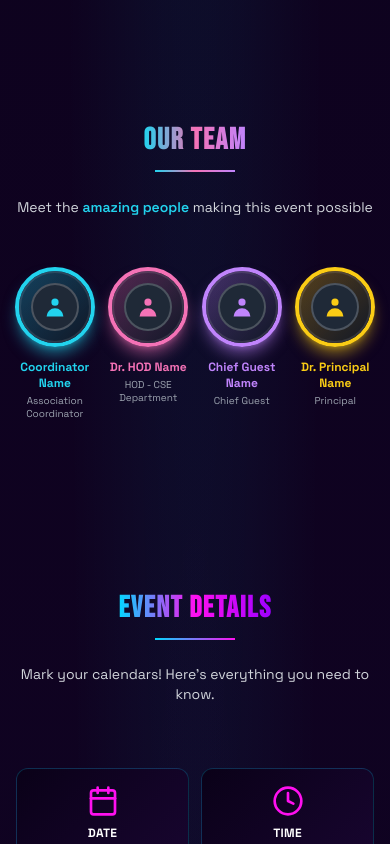
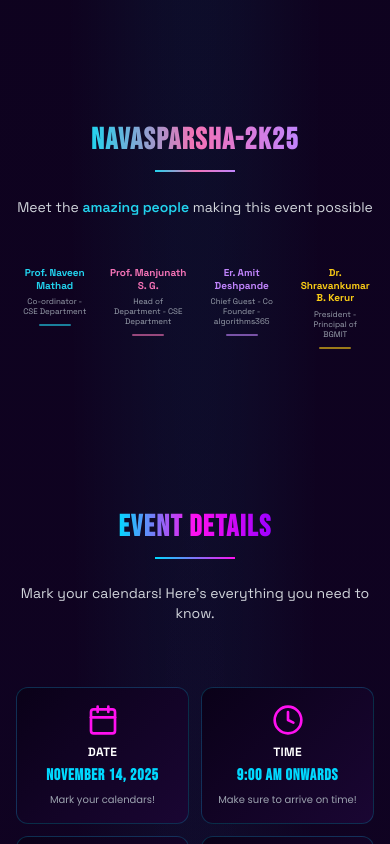
Before and after one commit to ItsVikasA/Freshers, a Next.js app: page / in a window 390 px wide. Shown: the part 2400-3244 px from the top of the page. Built offline with nearby package versions, Linux system fonts and the light colour scheme.

Commit message:
Optimize team section for mobile - smaller text for 4-column layout

```diff
--- a/src/components/Team.tsx
+++ b/src/components/Team.tsx
@@ -11,8 +11,8 @@ const Team = () => {
 
   const teamMembers = [
     {
-      name: 'Coordinator Name',
-      designation: 'Association Coordinator',
+      name: 'Prof. Naveen Mathad',
+      designation: 'Co-ordinator - CSE Department',
       image: '/team/coordinator.jpg',
       borderColor: 'border-cyan-400',
       textColor: 'text-cyan-400',
@@ -22,8 +22,8 @@ const Team = () => {
       underlineColor: 'bg-cyan-400',
     },
     {
-      name: 'Dr. HOD Name',
-      designation: 'HOD - CSE Department',
+      name: 'Prof. Manjunath S. G.',
+      designation: 'Head of Department - CSE Department',
       image: '/team/hod.jpg',
       borderColor: 'border-pink-400',
       textColor: 'text-pink-400',
@@ -33,8 +33,8 @@ const Team = () => {
       underlineColor: 'bg-pink-400',
     },
     {
-      name: 'Chief Guest Name',
-      designation: 'Chief Guest',
+      name: 'Er. Amit Deshpande',
+      designation: 'Chief Guest - Co Founder - algorithms365',
       image: '/team/guest.jpg',
       borderColor: 'border-purple-400',
       textColor: 'text-purple-400',
@@ -44,8 +44,8 @@ const Team = () => {
       underlineColor: 'bg-purple-400',
     },
     {
-      name: 'Dr. Principal Name',
-      designation: 'Principal',
+      name: 'Dr. Shravankumar B. Kerur',
+      designation: 'President - Principal of BGMIT',
       image: '/team/principal.jpg',
       borderColor: 'border-yellow-400',
       textColor: 'text-yellow-400',
@@ -68,7 +68,7 @@ const Team = () => {
         >
           <h2 className="text-3xl md:text-4xl lg:text-5xl font-bold font-bebas mb-3 tracking-wider">
             <span className="bg-gradient-to-r from-cyan-400 via-pink-400 to-purple-400 bg-clip-text text-transparent">
-              OUR TEAM
+              Navasparsha-2k25
             </span>
           </h2>
           <div className="w-20 h-0.5 bg-gradient-to-r from-cyan-400 via-pink-400 to-purple-400 mx-auto mb-6"></div>
@@ -82,47 +82,23 @@ const Team = () => {
           {teamMembers.map((member, index) => (
             <motion.div
               key={index}
-              initial={{ opacity: 0, scale: 0.8, y: 30 }}
-              animate={isInView ? { opacity: 1, scale: 1, y: 0 } : {}}
+              initial={{ opacity: 0, y: 30 }}
+              animate={isInView ? { opacity: 1, y: 0 } : {}}
               transition={{ duration: 0.5, delay: index * 0.1 }}
               className="flex flex-col items-center group cursor-pointer"
             >
-              {/* Profile Picture Circle */}
-              <div className={`relative w-20 h-20 sm:w-24 sm:h-24 md:w-32 md:h-32 lg:w-36 lg:h-36 mb-3 md:mb-4 rounded-full border-4 ${member.borderColor} shadow-lg ${member.shadowColor} overflow-hidden group-hover:scale-110 transition-all duration-300`}>
-                {/* Placeholder with gradient */}
-                <div className={`absolute inset-0 bg-gradient-to-br ${member.bgColor} to-gray-900 flex items-center justify-center`}>
-                  <div className="w-12 h-12 sm:w-14 sm:h-14 md:w-20 md:h-20 rounded-full bg-gray-800 border-2 border-white/20 flex items-center justify-center">
-                    <svg className={`w-6 h-6 sm:w-7 sm:h-7 md:w-10 md:h-10 ${member.iconColor}`} fill="currentColor" viewBox="0 0 20 20">
-                      <path fillRule="evenodd" d="M10 9a3 3 0 100-6 3 3 0 000 6zm-7 9a7 7 0 1114 0H3z" clipRule="evenodd" />
-                    </svg>
-                  </div>
-                </div>
-
-                {/* Uncomment when you have actual images */}
-                {/* <Image
-                  src={member.image}
-                  alt={member.name}
-                  fill
-                  className="object-cover"
-                  sizes="(max-width: 768px) 112px, (max-width: 1024px) 128px, 144px"
-                /> */}
-
-                {/* Decorative ring */}
-                <div className="absolute inset-0 rounded-full border-2 border-white/10 group-hover:border-white/30 transition-all"></div>
-              </div>
-
               {/* Name */}
-              <h3 className={`text-xs sm:text-sm md:text-base lg:text-lg font-bold text-center mb-1 font-space ${member.textColor} group-hover:scale-105 transition-transform`}>
+              <h3 className={`text-[10px] sm:text-xs md:text-sm lg:text-base xl:text-lg font-bold text-center mb-1 md:mb-2 font-space ${member.textColor} group-hover:scale-105 transition-transform leading-tight`}>
                 {member.name}
               </h3>
 
               {/* Designation */}
-              <p className="text-[10px] sm:text-xs md:text-sm text-gray-400 text-center font-space leading-tight px-1">
+              <p className="text-[8px] sm:text-[10px] md:text-xs lg:text-sm text-gray-400 text-center font-space leading-tight px-1">
                 {member.designation}
               </p>
 
               {/* Decorative underline */}
-              <div className={`w-12 h-0.5 ${member.underlineColor} mt-2 opacity-0 group-hover:opacity-100 transition-all`}></div>
+              <div className={`w-8 sm:w-12 md:w-16 h-0.5 md:h-1 ${member.underlineColor} mt-2 md:mt-3 opacity-60 group-hover:opacity-100 transition-all rounded-full`}></div>
             </motion.div>
           ))}
         </div>
```
